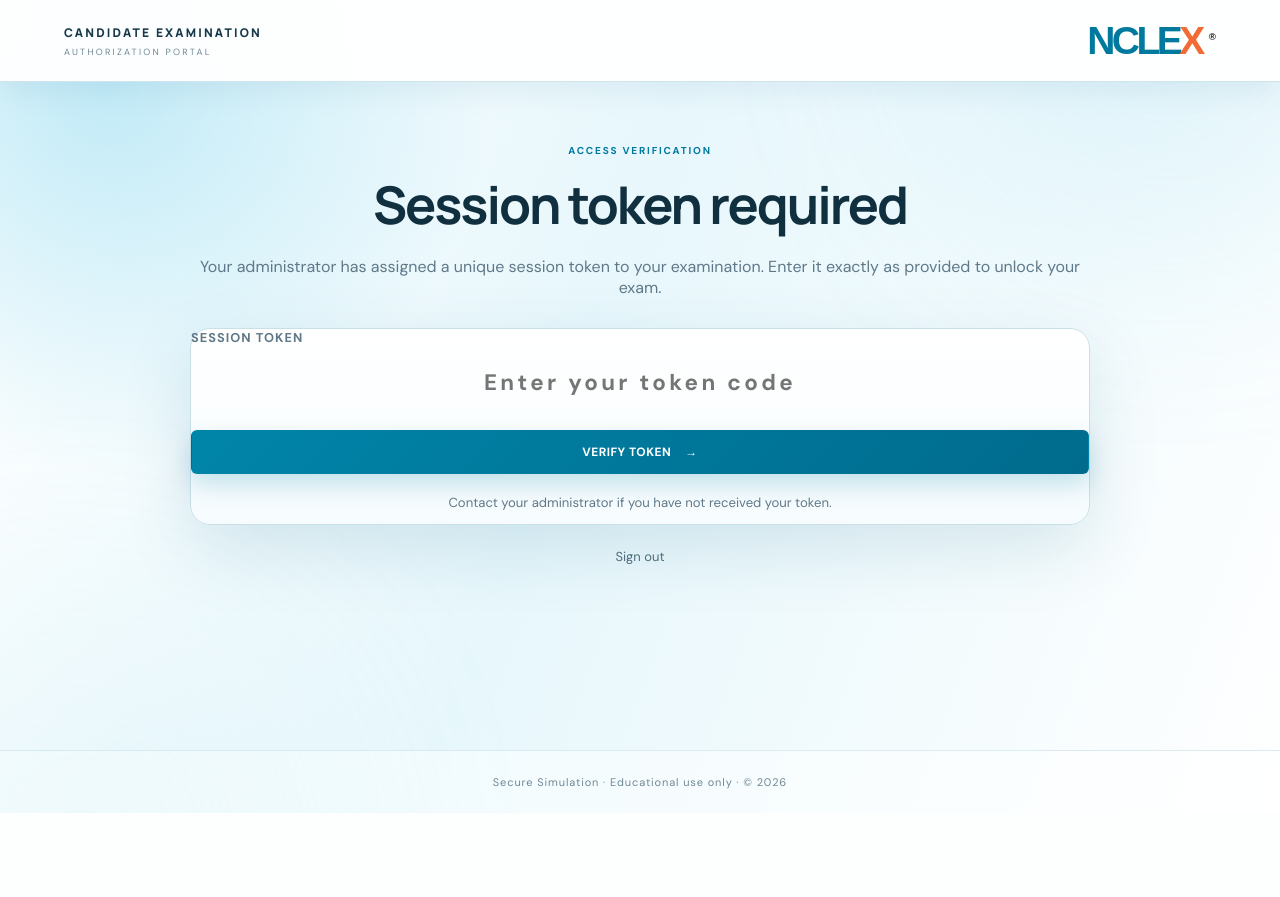
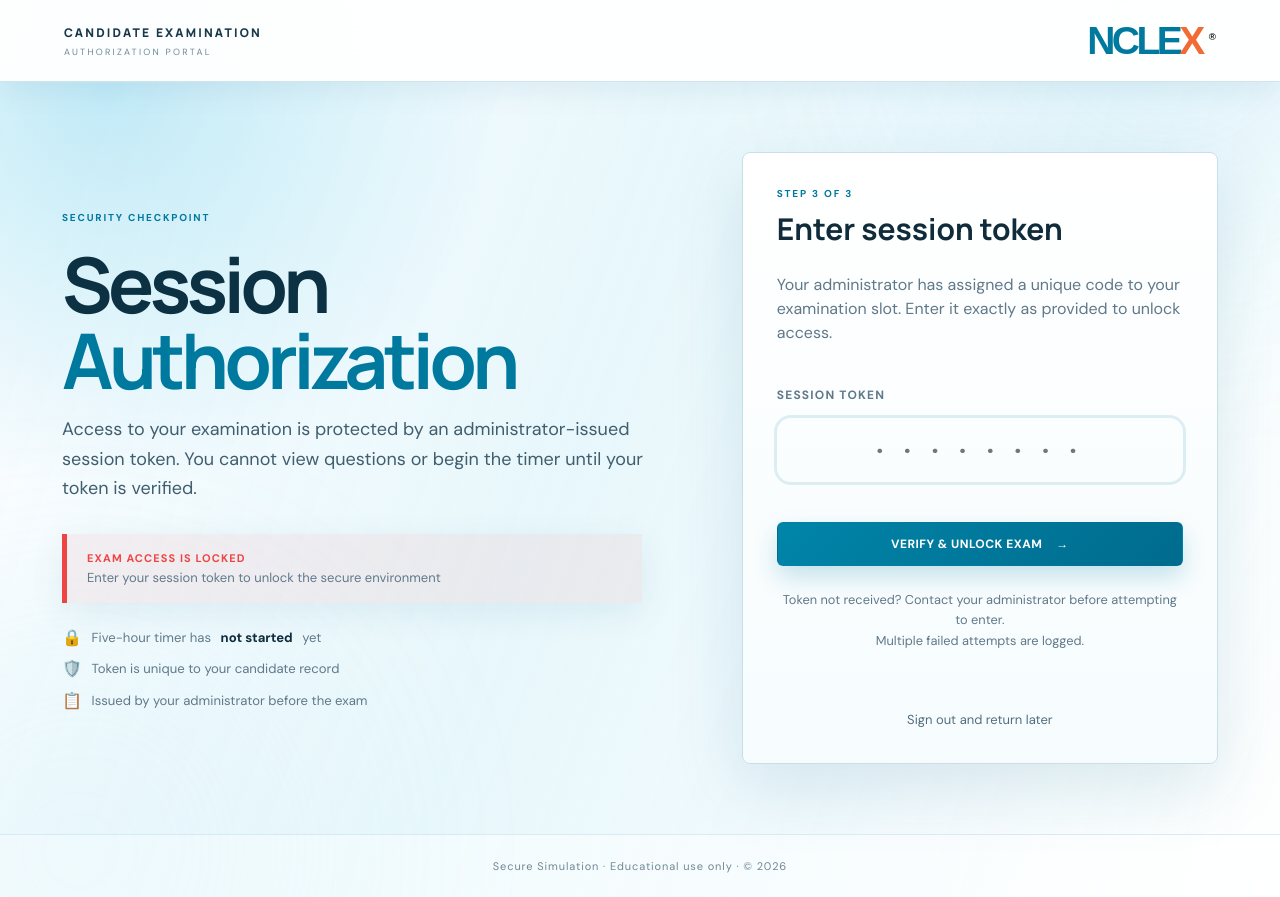
Before and after one commit to Muzaloux/nclexwts, a Flask app: template templates/token.html in a window 1280 px wide. Before the commit the page ends 813 px from the top, so only its background shows below. Run offline with Flask 3, Linux system fonts and the light colour scheme; the template is opened without the code that fills it, so the values that code supplies are empty; some libraries are stand-ins or nearby versions.

Commit message:
Fix token gate: dedicated screen after orientation, blocks all question access
Flow: agreement → orientation → token screen → dashboard → exam.
Dashboard and exam_question both redirect to token screen if unverified.
Token screen matches the auth-layout style with a serious security look.

```diff
--- a/app.py
+++ b/app.py
@@ -555,6 +555,9 @@ def complete_orientation():
     with db() as connection:
         connection.execute("UPDATE exam_sessions SET orientation_complete=1 WHERE id=?", (exam["id"],))
     log_event("orientation_completed", "All seven slides viewed")
+    candidate = current_candidate()
+    if candidate.get("session_token") and not exam.get("token_verified"):
+        return redirect(url_for("exam_token"))
     return redirect(url_for("dashboard"))
 
 
@@ -570,6 +573,8 @@ def dashboard():
     if not exam["orientation_complete"]:
         return redirect(url_for("orientation"))
     candidate = current_candidate()
+    if candidate.get("session_token") and not exam.get("token_verified"):
+        return redirect(url_for("exam_token"))
     questions = load_questions(candidate["plan"])
     with db() as connection:
         answered = connection.execute("SELECT COUNT(*) count FROM answers WHERE session_id=?", (exam["id"],)).fetchone()["count"]
@@ -600,8 +605,8 @@ def exam_token():
     exam = current_exam()
     candidate = current_candidate()
     if not exam or not exam["agreement_accepted_at"] or not exam["orientation_complete"]:
-        return redirect(url_for("dashboard"))
-    if not candidate["session_token"] or exam["token_verified"]:
+        return redirect(url_for("agreement"))
+    if not candidate.get("session_token") or exam.get("token_verified"):
         return redirect(url_for("dashboard"))
     if request.method == "POST":
         entered = request.form.get("token", "").strip()
@@ -610,9 +615,8 @@ def exam_token():
                 connection.execute("UPDATE exam_sessions SET token_verified=1 WHERE id=?", (exam["id"],))
             log_event("token_verified", "Session token accepted")
             return redirect(url_for("dashboard"))
-        flash("Incorrect session token. Contact your administrator.", "error")
-        return redirect(url_for("dashboard"))
-    return redirect(url_for("dashboard"))
+        flash("Incorrect session token. Please contact your administrator.", "error")
+    return render_template("token.html")
 
 
 @app.post("/exam/start")
@@ -640,6 +644,8 @@ def start_exam():
 def exam_question(qid: int):
     exam = current_exam()
     candidate = current_candidate()
+    if candidate.get("session_token") and not exam.get("token_verified"):
+        return redirect(url_for("exam_token"))
     questions = load_questions(candidate["plan"])
     if exam["status"] == "created":
         return redirect(url_for("dashboard"))
--- a/templates/token.html
+++ b/templates/token.html
@@ -1,33 +1,61 @@
-{% extends 'base.html' %}{% block title %}Session Token Required · NCLEX Secure{% endblock %}
+{% extends 'base.html' %}{% block title %}Session Authorization Required · NCLEX Secure{% endblock %}
 {% block content %}
-<section class="narrow-shell">
-  <div class="section-heading entrance">
-    <span class="eyebrow">Access verification</span>
-    <h1>Session token required</h1>
-    <p>Your administrator has assigned a unique session token to your examination. Enter it exactly as provided to unlock your exam.</p>
+<section class="auth-layout">
+  <div class="auth-copy entrance">
+    <span class="eyebrow">Security checkpoint</span>
+    <h1>Session<br><span>Authorization</span></h1>
+    <p>Access to your examination is protected by an administrator-issued session token. You cannot view questions or begin the timer until your token is verified.</p>
+    <div class="exam-warning-strip" style="border-color:#ef4444;background:rgba(239,68,68,.07);">
+      <b style="color:#ef4444;">Exam access is locked</b>
+      <span>Enter your session token to unlock the secure environment</span>
+    </div>
+    <div style="margin-top:1.5rem;display:flex;flex-direction:column;gap:.65rem;">
+      <div style="display:flex;align-items:center;gap:.6rem;font-size:.82rem;color:var(--muted);"><span style="font-size:1rem;">🔒</span> Five-hour timer has <b style="color:var(--text);">not started</b> yet</div>
+      <div style="display:flex;align-items:center;gap:.6rem;font-size:.82rem;color:var(--muted);"><span style="font-size:1rem;">🛡️</span> Token is unique to your candidate record</div>
+      <div style="display:flex;align-items:center;gap:.6rem;font-size:.82rem;color:var(--muted);"><span style="font-size:1rem;">📋</span> Issued by your administrator before the exam</div>
+    </div>
   </div>
-  <div class="glass-card entrance delay-1">
-    <form method="post" autocomplete="off" style="display:flex;flex-direction:column;gap:1.25rem;">
-      <div class="field-group">
-        <label for="token" style="display:block;font-size:.8rem;font-weight:700;letter-spacing:.08em;text-transform:uppercase;color:var(--muted);margin-bottom:.5rem;">Session token</label>
+
+  <div class="glass-card auth-card entrance delay-1" style="display:flex;flex-direction:column;justify-content:center;">
+    <span class="eyebrow">Step 3 of 3</span>
+    <h2>Enter session token</h2>
+    <p class="muted" style="margin-bottom:1.5rem;">Your administrator has assigned a unique code to your examination slot. Enter it exactly as provided to unlock access.</p>
+
+    {% with messages = get_flashed_messages(with_categories=true) %}
+      {% for cat, msg in messages %}
+      <div class="flash-banner {{ cat }}" style="margin-bottom:1.25rem;">
+        <b>Access denied —</b> {{ msg }}
+      </div>
+      {% endfor %}
+    {% endwith %}
+
+    <form method="post" autocomplete="off" style="display:flex;flex-direction:column;gap:1.1rem;">
+      <label style="display:flex;flex-direction:column;gap:.45rem;">
+        <span style="font-size:.75rem;font-weight:700;letter-spacing:.1em;text-transform:uppercase;color:var(--muted);">Session token</span>
         <input
-          id="token"
+          type="text"
           name="token"
-          type="text"
           inputmode="numeric"
           autocomplete="off"
           spellcheck="false"
-          placeholder="Enter your token code"
+          placeholder="· · · · · · · ·"
           required
-          style="width:100%;font-size:1.4rem;font-weight:700;letter-spacing:.15em;text-align:center;padding:.85rem 1rem;border-radius:12px;border:2px solid var(--border);background:var(--surface);color:var(--text);outline:none;"
+          autofocus
+          style="font-size:1.75rem;font-weight:800;letter-spacing:.25em;text-align:center;padding:.85rem 1rem;border-radius:14px;border:2.5px solid var(--border);background:var(--surface);color:var(--text);width:100%;box-sizing:border-box;transition:border-color .2s;"
+          onfocus="this.style.borderColor='var(--accent,#0ea5e9)'"
+          onblur="this.style.borderColor='var(--border)'"
         >
-      </div>
-      <button class="button primary" type="submit">Verify token <span>→</span></button>
+      </label>
+      <button class="button primary wide" type="submit">Verify &amp; Unlock Exam <span>→</span></button>
     </form>
-    <p style="margin-top:1.25rem;font-size:.82rem;color:var(--muted);text-align:center;">Contact your administrator if you have not received your token.</p>
-  </div>
-  <div style="margin-top:1.25rem;text-align:center;">
-    <a class="text-link" href="{{ url_for('logout') }}">Sign out</a>
+
+    <p style="margin-top:1.5rem;font-size:.8rem;color:var(--muted);text-align:center;line-height:1.6;">
+      Token not received? Contact your administrator before attempting to enter.<br>
+      Multiple failed attempts are logged.
+    </p>
+    <div style="margin-top:1.5rem;text-align:center;border-top:1px solid var(--border);padding-top:1.25rem;">
+      <a class="text-link" href="{{ url_for('logout') }}">Sign out and return later</a>
+    </div>
   </div>
 </section>
 {% endblock %}
```
Also changed, not shown: templates/dashboard.html (+2 -51 lines).
